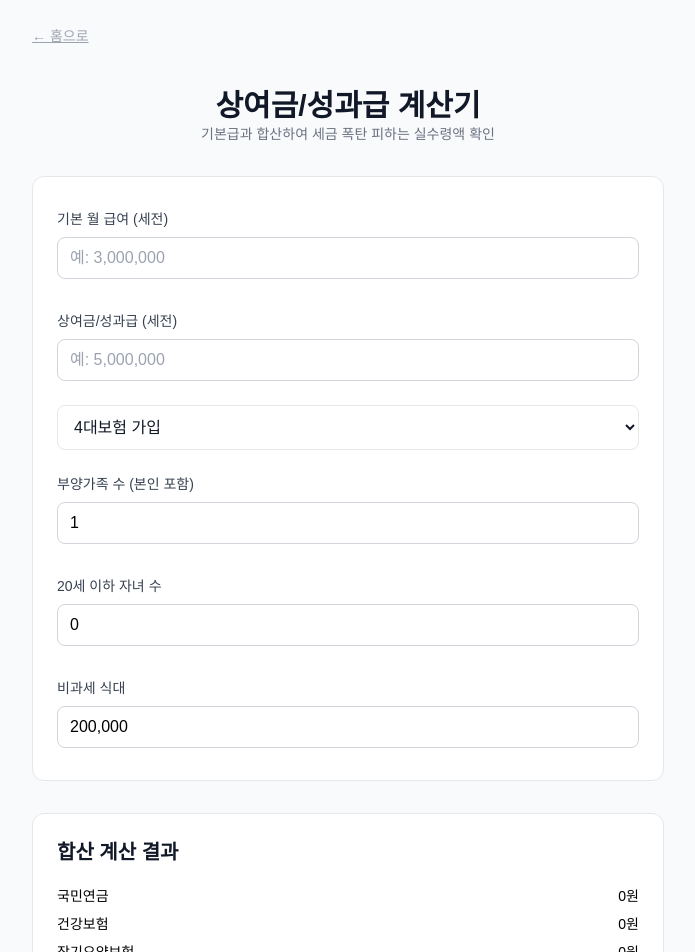
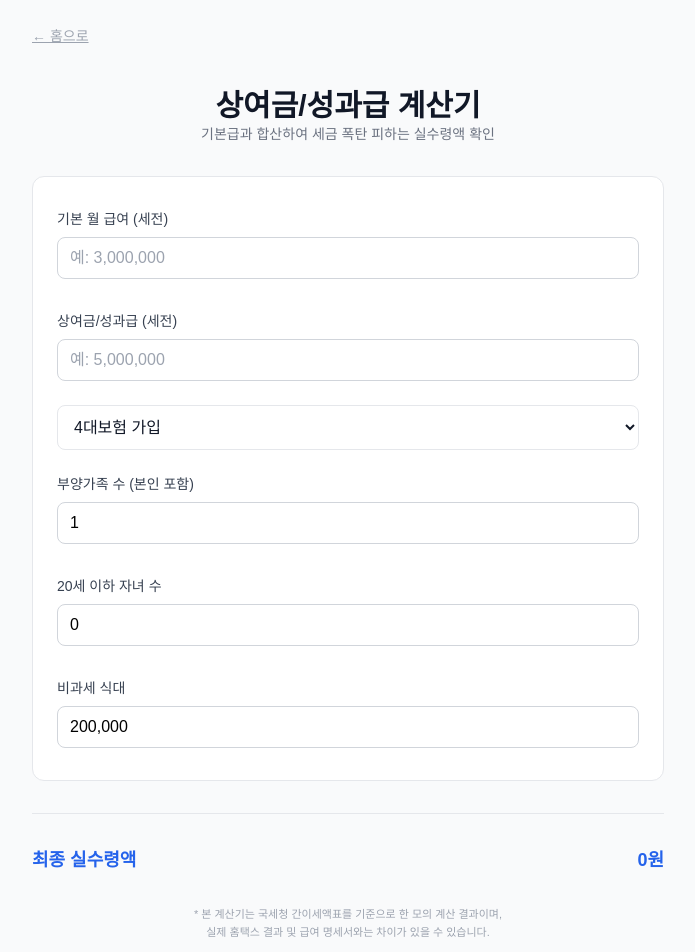
Before and after one commit to greentea2417/semogye-calculator, a Next.js app: page /bonus in a window 1280 px wide. Shown: the top 952 px of the page, without its empty margins (292-987 px from the left). Built offline with nearby package versions, Linux system fonts and the light colour scheme; a web font is replaced by a local one.

Commit message:
docs: 실손 계산 결과 면책 문구 추가

```diff
--- a/app/bonus/page.tsx
+++ b/app/bonus/page.tsx
@@ -149,6 +149,20 @@ function BonusContent() {
                     onChange={(e: any) => setNonTaxRaw(formatComma(parseNumber(e.target.value)))}
                 />
             </section>
+            <hr className="my-4" />
+            <div className="flex justify-between font-bold text-lg text-blue-600">
+                <span>최종 실수령액</span>
+                <span>{result.takeHome.toLocaleString()}원</span>
+            </div>
+
+            {/* ✅ 안전 문구 추가 */}
+            <p className="mt-4 text-[11px] text-gray-400 leading-relaxed text-center">
+                * 본 계산기는 국세청 간이세액표를 기준으로 한 모의 계산 결과이며,
+                <br />
+                실제 홈택스 결과 및 급여 명세서와는 차이가 있을 수 있습니다.
+            </p>
+
+            <BottomActions onCopyLink={handleShare} onShare={handleShare} />
 
             <section className="bg-white p-6 rounded-xl border">
                 <h2 className="font-bold text-xl mb-4 text-gray-900">합산 계산 결과</h2>
@@ -170,6 +184,7 @@ function BonusContent() {
     );
 }
 
+
 // 🚀 빌드 에러 방지를 위한 Suspense 래퍼
 export default function BonusPage() {
     return (
```
Lines whose indentation alone changed are shown as unchanged.
